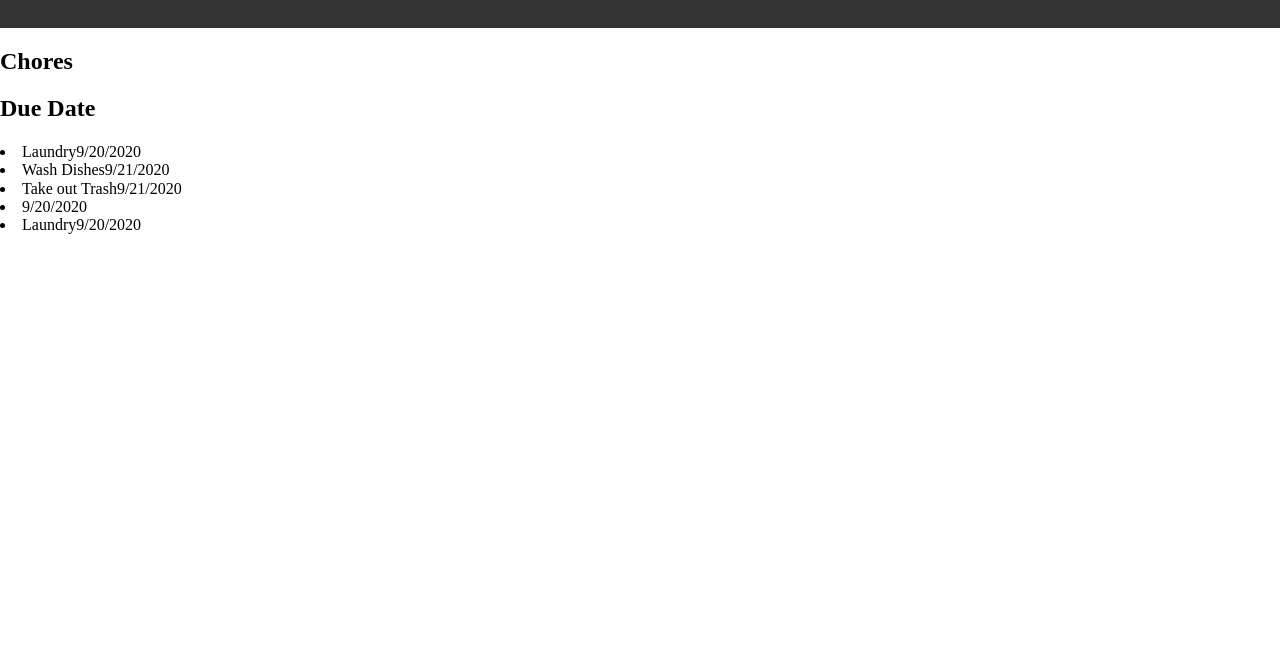
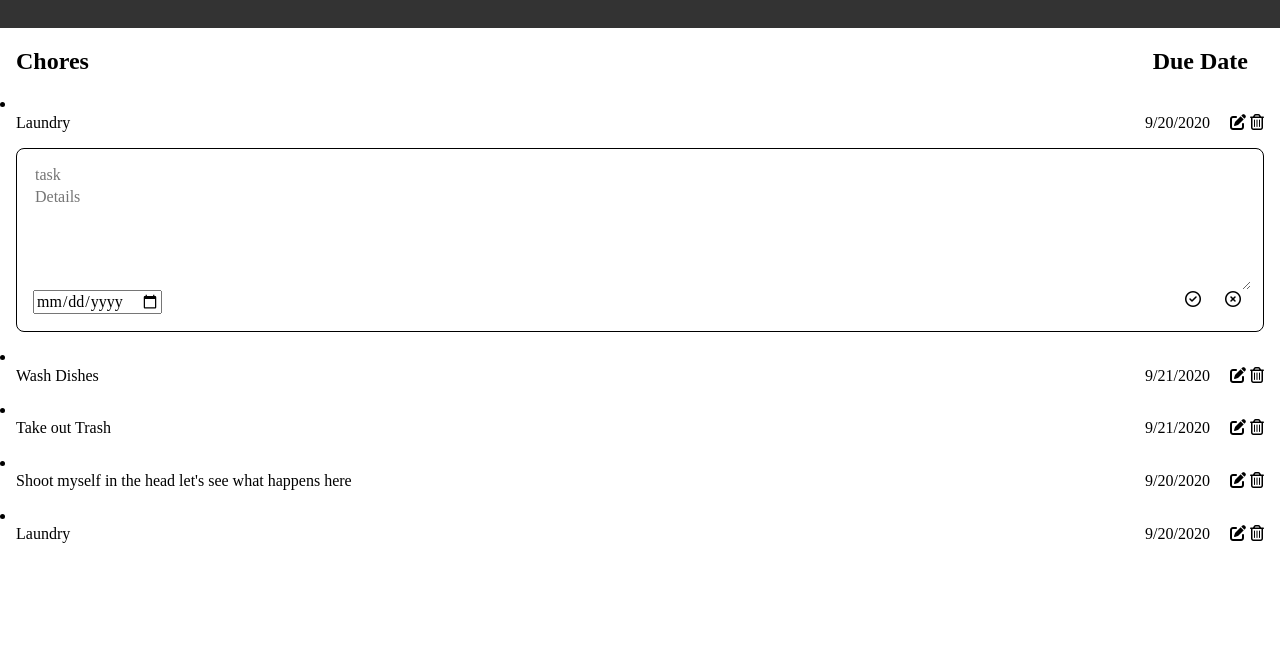
Before and after one commit to mattdimicelli/No_Framework_Todo_List_Using_BaaS, a website: page index.html in a window 1280 px wide. Shown: the part 92-759 px from the top of the page. Drawn offline with Linux system fonts and the light colour scheme.

Commit message:
advanced with styles

```diff
--- a/index.html
+++ b/index.html
@@ -29,14 +29,76 @@
             </li>
             <li><i class="fas fa-plus"></i></i>Add List</li>
         </ul>
-        <div class="todo list">
-            <h2>Chores</h2>
-            <h2>Due Date</h2>
-            <li><span class="task">Laundry</span><span class="due-date">9/20/2020</span></li>
-            <li><span class="task">Wash Dishes</span><span class="due-date">9/21/2020</span></li>
-            <li><span class="task">Take out Trash</span><span class="due-date">9/21/2020</span></li>
-            <li><span class="task"></span><span class="due-date">9/20/2020</span></li>
-            <li><span class="task">Laundry</span><span class="due-date">9/20/2020</span></li>
+        <div class="todo-list">
+            <div class="column-names">
+                <h2 class="list-column-name">Chores</h2>
+                <h2 class="due-date-column-name">Due Date</h2>
+            </div>
+            <li class="todo-item">
+                <div class="task-date-btns">
+                    <span class="task">Laundry</span>
+                    <div class="date-and-btns">
+                        <span class="due-date">9/20/2020</span>
+                        <button class="new-note-btn">
+                            <i class="fas fa-edit"></i>
+                        </button>
+                        <button class="delete-btn"><i class="far fa-trash-alt"></i></button>
+                    </div>
+                </div>
+                <div class="task-editor">
+                    <form action="" method="get" class="task-editor-form">
+                        <input class="task-field" name="task" type="text" placeholder="task" />
+                        <textarea class="description-field" name="description" placeholder="Details"></textarea>
+                        <div class="datepicker-addbutton-cancelbutton">
+                            <input class="date-picker" name="due-date" type="date" />
+                            <div class="add-cancel-buttons">
+                                <button class="add-task-btn"><i class="far fa-check-circle"></i></button>
+                                <button class="cancel-task-submission-btn"><i class="far fa-times-circle"></i></button>
+                            </div>
+                        </div>
+                    </form>
+                </div>
+            </li>
+            <li class="todo-item">
+                <div class="task-date-btns">
+                    <span class="task">Wash Dishes</span>
+                    <div class="date-and-btns">
+                        <span class="due-date">9/21/2020</span>
+                        <button class="new-note-btn"><i class="fas fa-edit"></i></button>
+                        <button class="delete-btn"><i class="far fa-trash-alt"></i></button>
+                    </div>
+                </div>
+            </li>
+            <li class="todo-item">
+                <div class="task-date-btns">
+                    <span class="task">Take out Trash</span>
+                    <div class="date-and-btns">
+                        <span class="due-date">9/21/2020</span>
+                        <button class="new-note-btn"><i class="fas fa-edit"></i></button>
+                        <button class="delete-btn"><i class="far fa-trash-alt"></i></button>
+                        <div class="date-and-btns">
+                        </div>
+            </li>
+            <li class="todo-item">
+                <div class="task-date-btns">
+                    <span class="task">Shoot myself in the head let's see what happens here</span>
+                    <div class="date-and-btns">
+                        <span class="due-date">9/20/2020</span>
+                        <button class="new-note-btn"><i class="fas fa-edit"></i></button>
+                        <button class="delete-btn"><i class="far fa-trash-alt"></i></button>
+                    </div>
+                </div>
+            </li>
+            <li class="todo-item">
+                <div class="task-date-btns">
+                    <span class="task">Laundry</span>
+                    <div class="date-and-btns">
+                        <span class="due-date">9/20/2020</span>
+                        <button class="new-note-btn"><i class="fas fa-edit"></i></button>
+                        <button class="delete-btn"><i class="far fa-trash-alt"></i></button>
+                    </div>
+                </div>
+            </li>
         </div>
 
     </div>
--- a/styles/styles.css
+++ b/styles/styles.css
@@ -2,94 +2,103 @@
 
 :root {
 	--main-dark-color: #333;
+	--main-light-color: #eee;
+	--middle-color: hsl(54, 1%, 70%);
 	--secondary-dark-color: #444;
-	--main-light-color: #eee;
 	--secondary-light-color: #ddd;
-	--middle-color: hsl(54, 1%, 70%);
+}
+
+html {
+	box-sizing: border-box;
+}
+
+button {
+	background-color: transparent;
+	border: none;
+	color: inherit;
+	font-size: inherit;
 }
 
 h1 {
 	font-size: 3rem;
 }
 
-div.main-container {
+ul  {
+	list-style-type: none;
+}
+
+footer {
+	align-items: center;
+	bottom: 0;
+	background-color: var(--main-dark-color);
+	display: flex;
+	height: 5vh;
+	justify-content: center;
+	left: 0;
+	position: absolute;
+	width: 100%;
+}
+
+header {
+	align-items: center;
+	background-color: var(--main-dark-color);
+	color: white;
+	display: flex;
+	font-size: 3rem;
+	height: 15vh;
+	justify-content: space-between;
+	width: 100%;
+}
+
+.main-container {
 	display: flex;
 	flex-direction: column;
 	justify-content: space-between;
 }
 
-footer {
-	width: 100%;
-	background-color: var(--main-dark-color);
-	height: 5vh;
-	position: absolute;
-	bottom: 0;
-	left: 0;
-	display: flex;
-	justify-content: center;
-	align-items: center;
-}
-
-span.copyright {
+.copyright {
 	margin-right: 0.7rem;
 }
 
-header {
-	width: 100%;
-	background-color: var(--main-dark-color);
-	height: 15vh;
-	display: flex;
-	justify-content: space-between;
-	align-items: center;
-	font-size: 3rem;
-	color: white;
 
-
-}
-
-ul.menu {
+.menu {
+	align-items: flex-end;
+	background-color: var(--secondary-light-color);
 	display: none;
 	flex-flow: row;
 	flex-wrap: wrap;
-	background-color: var(--secondary-light-color);
 	justify-content: center;
-	align-items: flex-end;
 	width: 100%;
 }
 
 
-
-ul.menu li {
+.menu li {
 	padding: 0.5rem;
 	flex-basis: 85%;
 	border-radius: 5px;
 }
 
-li.list-label li.list {
+.list-label .list {
 	font-size: 1rem;
 	font-weight: normal;
 	padding-left: 0rem;
 }
 
-ul.menu > li:first-of-type {
+.menu > li:first-of-type {
 	margin-top: 1rem;
 }
 
-ul.menu > li:last-of-type {
+.menu > li:last-of-type {
 	margin-bottom: 1rem;
 }
 
-ul.menu > li.list-label {
+.menu > .list-label {
 	background-color: var(--secondary-light-color);
 	font-size: 1.5rem;
 	font-weight: bold;
 }
 
-button.menu-btn {
-	background-color: transparent;
-	border: none;
-	font-size: inherit;
-	color: inherit;
+.menu-btn {
 	margin-right: 1rem;
 }
 
@@ -98,10 +107,93 @@ button.menu-btn {
 	margin-right: 0.5rem;
 }
 
-
 .menu .fas {
 	margin-right: 0.5rem;
 }
+
+.task-date-btns {
+	display: flex;
+	justify-content: space-between;
+}
+
+.task-editor {
+	height: 150px;
+	border: 1px solid black;
+	border-radius: 0.5rem;
+	margin: 1rem 1rem 0 1rem;
+	padding: 1rem;
+}
+
+.todo-item {
+	margin-bottom: 1rem;
+}
+
+.task-date-btns:hover {
+	background-color: var(--secondary-light-color);
+}
+
+.task {
+	display: block;
+	margin-left: 1rem;
+}
+
+.column-names {
+	display: flex;
+	justify-content: space-between;
+}
+
+.list-column-name {
+	margin-left: 1rem;
+}
+
+.due-date-column-name {
+	margin-right: 2rem;
+}
+
+.date-and-btns {
+	margin-right: 1rem;
+	flex-shrink: 0;
+	flex-grow: 0;
+}
+
+.delete-btn {
+	padding: 0;
+}
+
+.new-note-btn {
+	padding: 0;
+	margin-left: 1rem;
+}
+
+.date-picker {
+	display: inline-block;
+}
+
+.description-field, .task-field {
+	display: block;
+	width: 100%;
+	border: 0;
+}
+
+.description-field:focus, .task-field:focus {
+	outline: none;
+}
+
+.description-field {
+	height: 100px;
+}
+
+.add-task-btn,
+.cancel-task-submission-btn {
+	display: inline-block;
+}
+
+.datepicker-addbutton-cancelbutton {
+	display: flex;
+	justify-content: space-between;
+}
+
+
 
 /* Utility classes */
 
```
